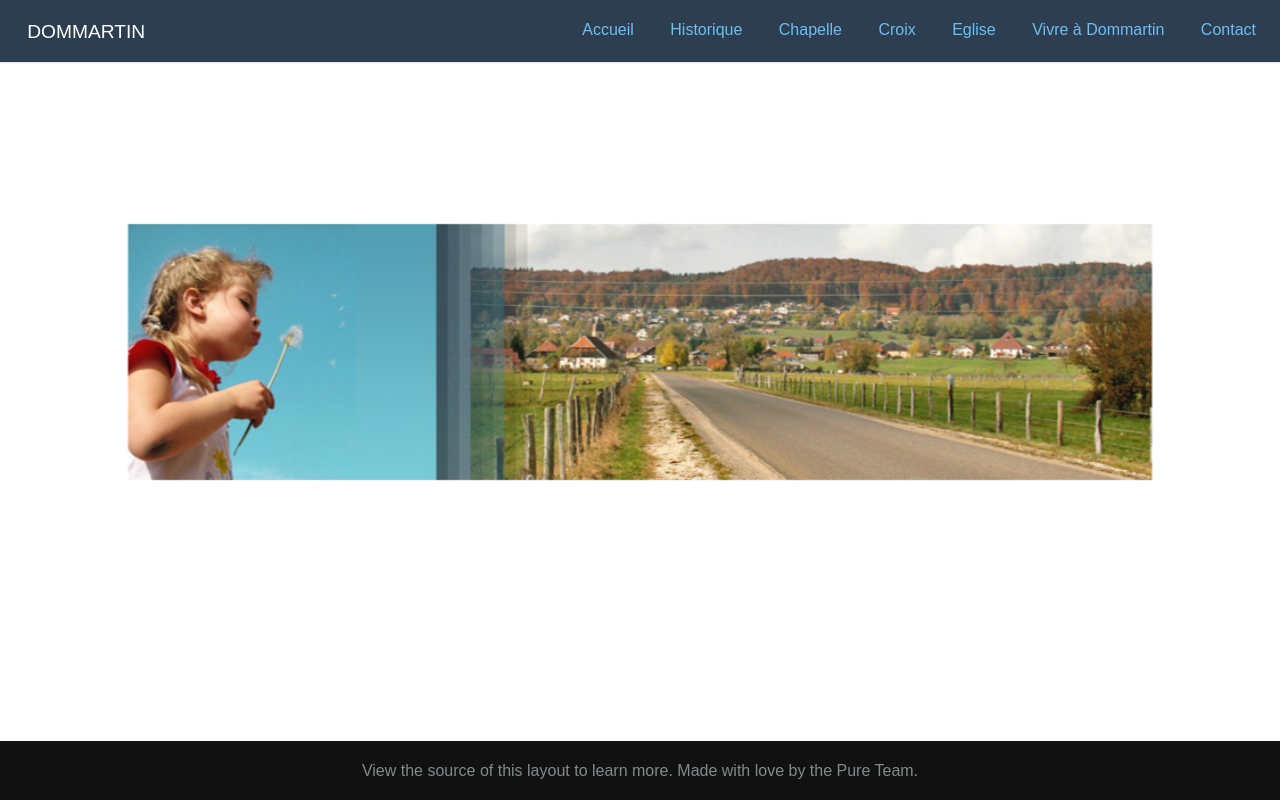
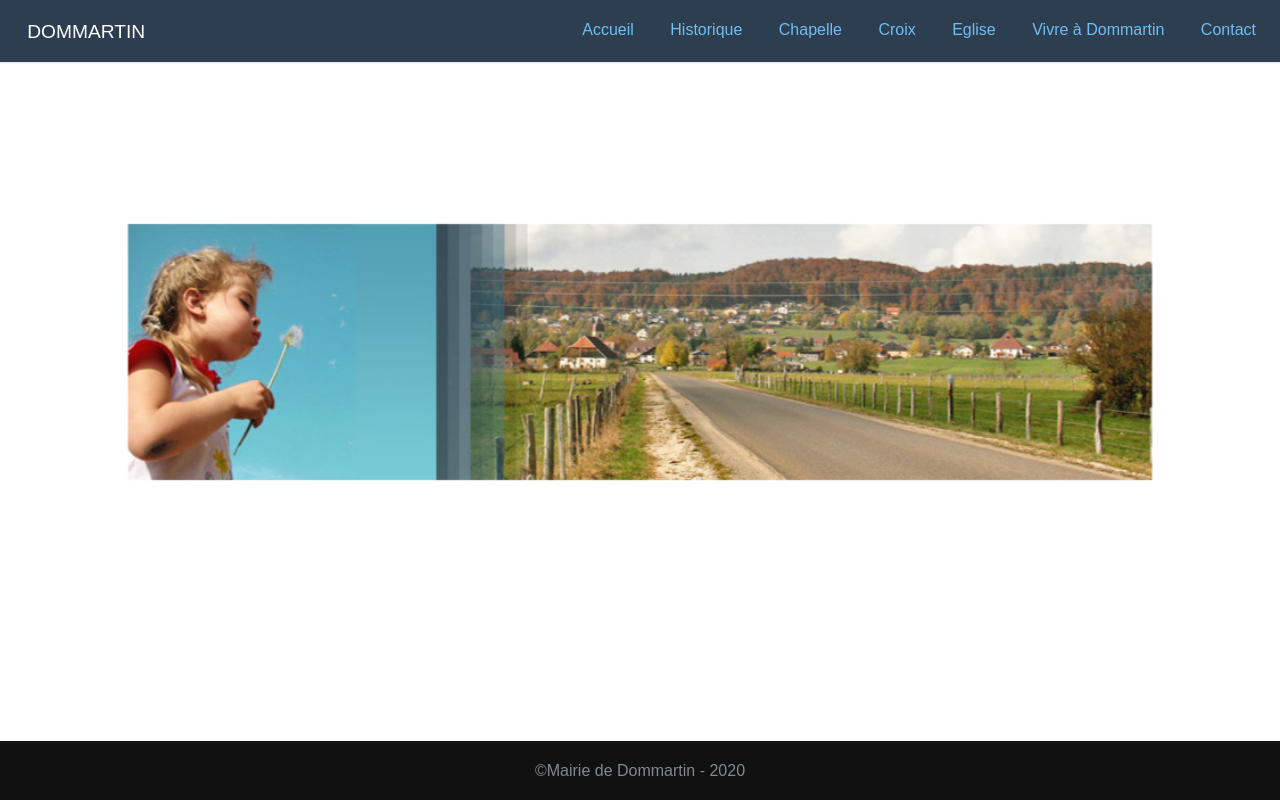
Before and after one commit to dommartin25/dommartin25.github.io, an Eleventy site: page pages/index.md in a window 1280 px wide. Shown: the top 804 px of the page. Built offline with nearby package versions, Linux system fonts and the light colour scheme; Eleventy itself is replaced by a stand-in of ours; files that its build step writes are made by us from their sources.

Commit message:
update footer

```diff
--- a/pages/_includes/layout.njk
+++ b/pages/_includes/layout.njk
@@ -46,7 +46,7 @@ title: dommartin25
 
 
         <div class="footer l-box is-center">
-            View the source of this layout to learn more. Made with love by the Pure Team.
+            ©Mairie de Dommartin - 2020
         </div>
 
     </div>
```
Also changed, not shown: docs/contact/index.html (+1 -1 lines), docs/dommartin/chapelle-niai-nion/index.html (+1 -1 lines), docs/dommartin/croix-de-chemin/index.html (+1 -1 lines), docs/dommartin/eglise-saint-martin/index.html (+1 -1 lines), docs/dommartin/historique/index.html (+1 -1 lines), docs/dommartin/vivre-a-dommartin/index.html (+1 -1 lines), docs/index.html (+1 -1 lines), docs/informations-generales/mentions-legales/index.html (+1 -1 lines), docs/informations-generales/prevention-des-risques/index.html (+1 -1 lines).
